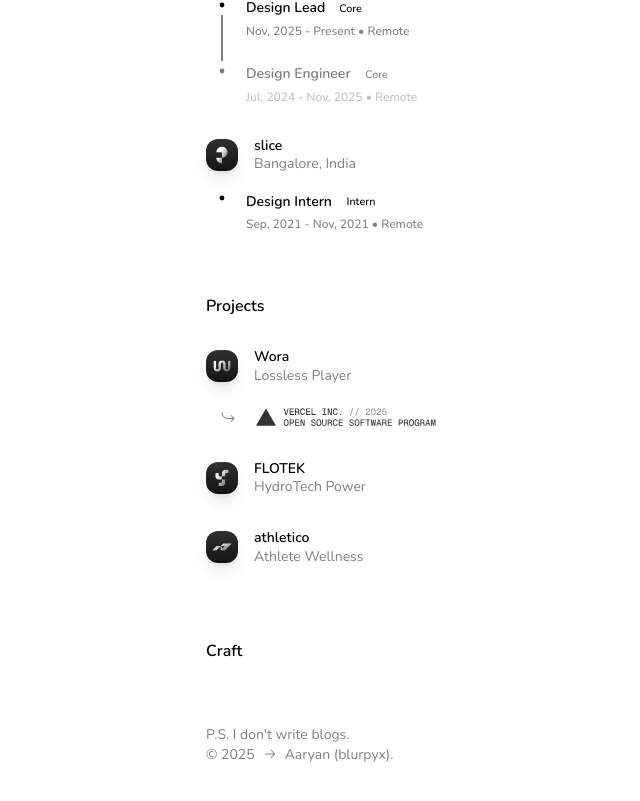
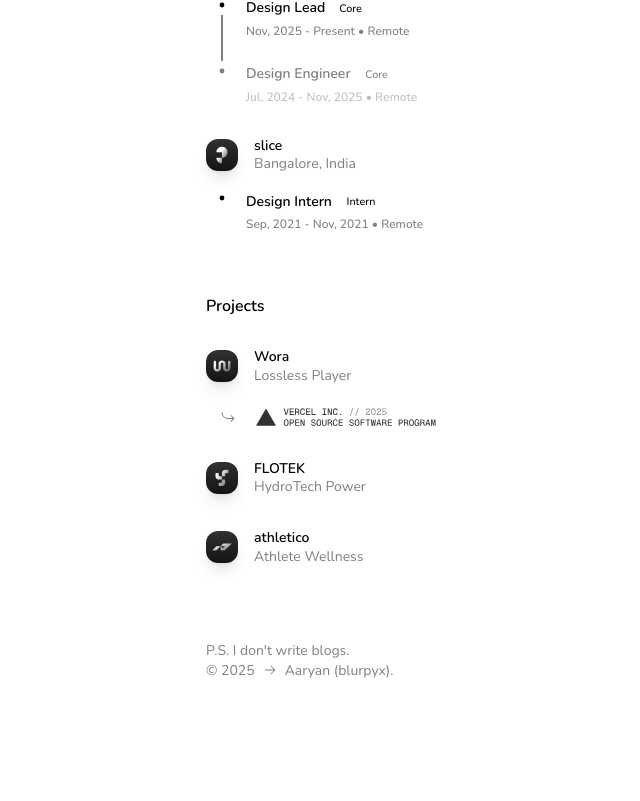
Before and after one commit to hiaaryan/portfolio, a Next.js app: page / in a window 1280 px wide. Shown: the part 613-1414 px from the top of the page, without its empty margins (146-786 px from the left). After the commit the page ends 1374 px from the top, so only its background shows below. Built offline with nearby package versions, Linux system fonts and the light colour scheme; a web font is replaced by a local one.

Commit message:
Remove header from page component
Removed header section from the page component.

```diff
--- a/app/page.tsx
+++ b/app/page.tsx
@@ -258,9 +258,6 @@ export default function Page() {
           )}
         </Drawer>
       </div>
-      <div className="flex flex-col gap-5.5">
-        <h1 className="w-fit leading-tight font-semibold">Craft</h1>
-      </div>
       <div className="flex flex-col text-sm opacity-50">
         P.S. I don&apos;t write blogs.{" "}
         <p className="flex items-center gap-2">
```
